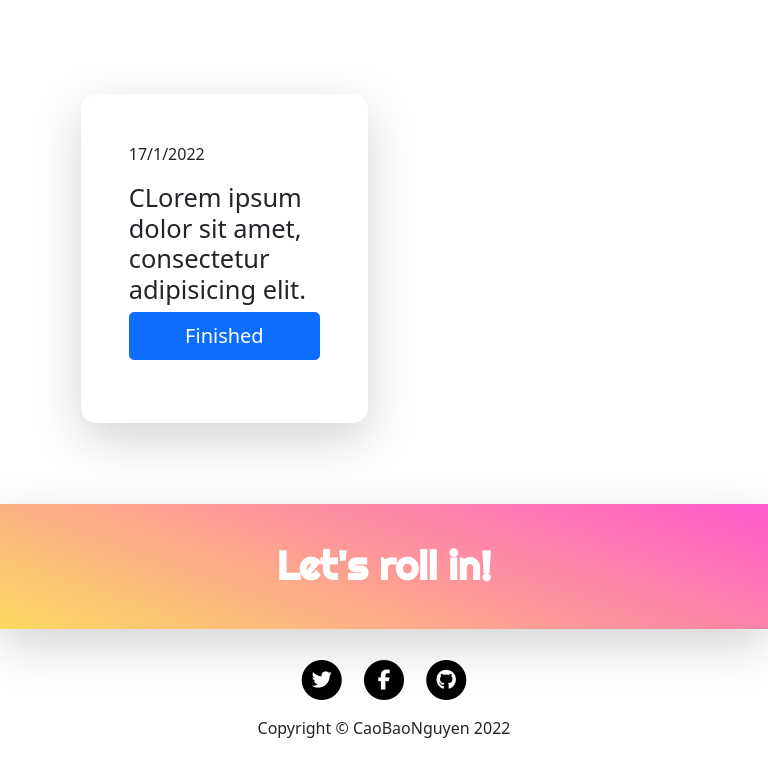
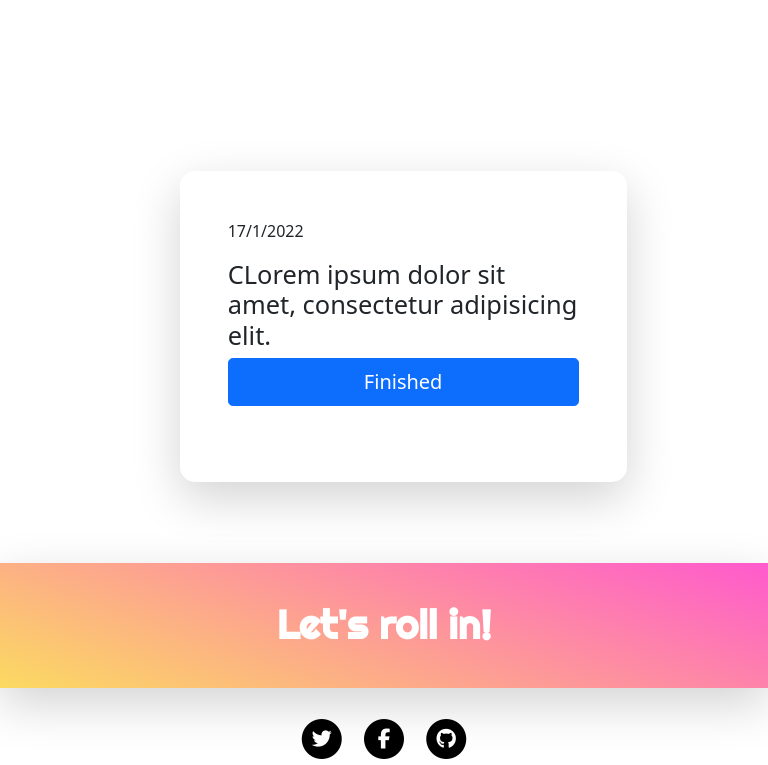
Before and after one commit to 2landhnal/Day_88_TODO_Website, a Flask app: page / in a window 768 px wide. Shown: the part 117-882 px from the top of the page. Before the commit the page ends 855 px from the top, so only its background shows below. Run offline with Flask 2, Linux system fonts and the light colour scheme; some libraries are stand-ins or nearby versions.

Commit message:
css change

```diff
--- a/static/styles.css
+++ b/static/styles.css
@@ -55,7 +55,18 @@ text-decoration: none;
   margin: 3% 1%;
   width:23%;
 }
-@media (min-width: 300px) and (max-width: 712px){
+@media (min-width: 768px) and (max-width: 1216px) {
+    .bodi {
+        margin-top:10%;
+    }
+    .card {
+      border-radius: 15px;
+      margin: 3% 2.5%;
+      width:45%;
+    }
+}
+
+@media (min-width: 0px) and (max-width: 1023px){
     .bodi {
         margin-top:20%;
     }
@@ -63,17 +74,6 @@ text-decoration: none;
       border-radius: 15px;
       margin: 3% 18%;
       width:70%;
-    }
-}
-
-@media (min-width: 713px) and (max-width: 1216px) {
-    .bodi {
-        margin-top:10%;
-    }
-    .card {
-      border-radius: 15px;
-      margin: 3% 2.5%;
-      width:45%;
     }
 }
 .card:hover {
```
